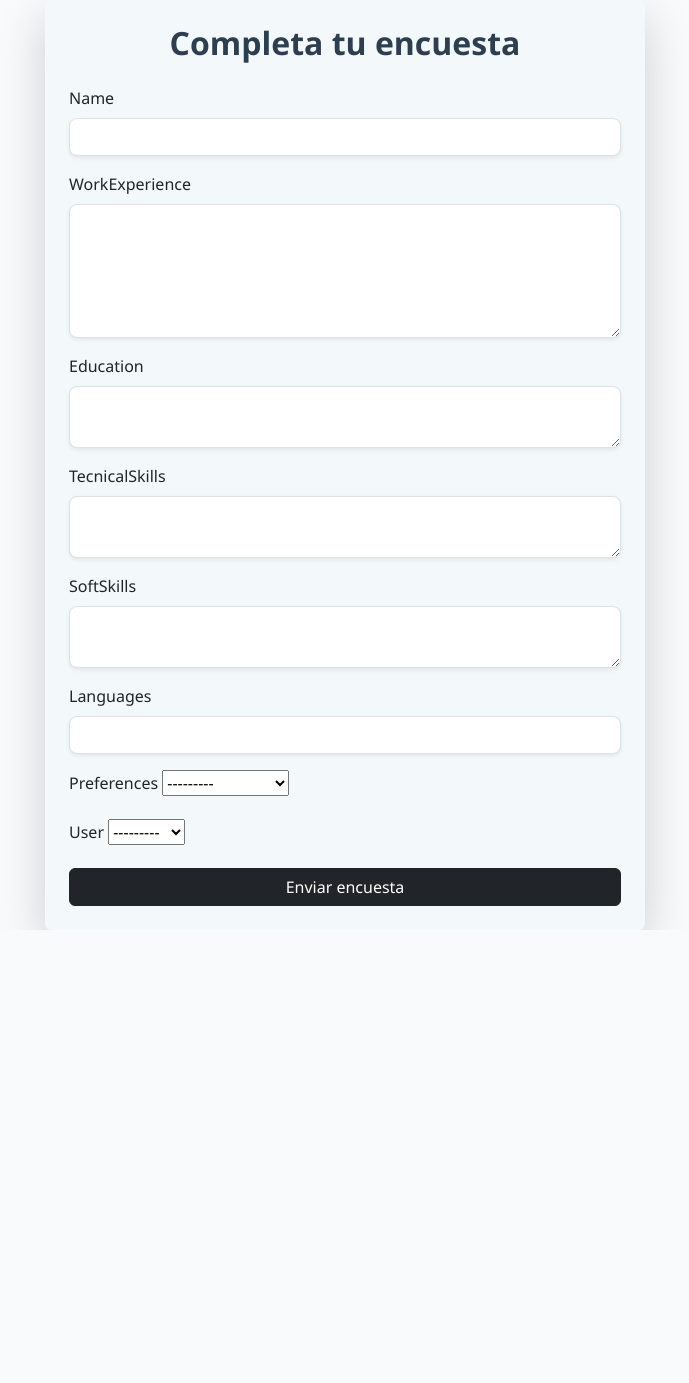
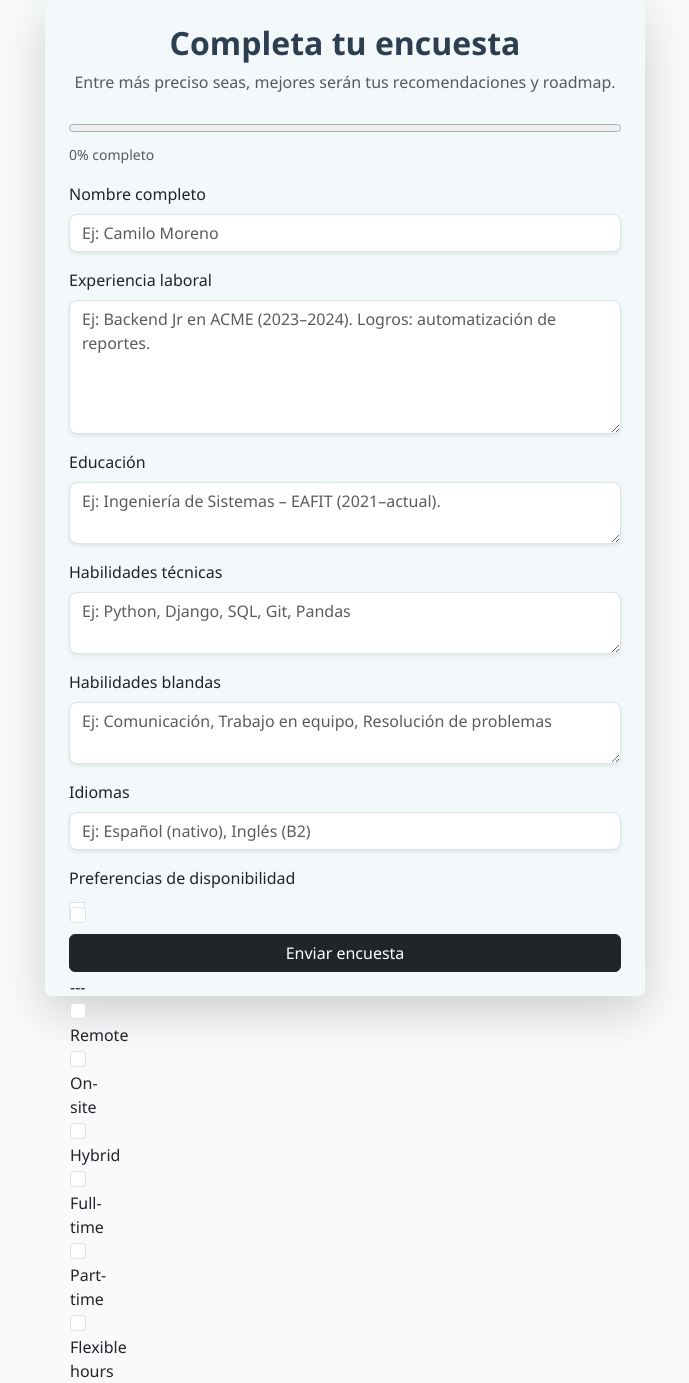
Before and after one commit to chainchair/PathWise, a Django app: page /survey/ in a window 1280 px wide. Shown: the whole page, without its empty margins (295-984 px from the left). Before the commit the page ends 930 px from the top, so only its background shows below. Run offline with Django 5.2, Linux system fonts and the light colour scheme; the visitor is signed in with stand-in values (Sample User, id 1); data comes from the database, SQL or seed files in the repository.

Commit message:
Backlog #18 and #25

```diff
--- a/initialSurvey/forms.py
+++ b/initialSurvey/forms.py
@@ -1,16 +1,121 @@
 from django import forms
 from .models import Survey
-#make a form based on the Survey model
+import re
 
 class SurveyForm(forms.ModelForm):
     class Meta:
         model = Survey
-        fields = "__all__"
+        # Excluimos el campo relacional para que no aparezca el selector de cuenta/usuario
+        exclude = ["user"]
+        labels = {
+            "Name": "Nombre completo",
+            "WorkExperience": "Experiencia laboral",
+            "Education": "Educación",
+            "TecnicalSkills": "Habilidades técnicas",
+            "SoftSkills": "Habilidades blandas",
+            "Languages": "Idiomas",
+            "Preferences": "Preferencias de disponibilidad",
+        }
+        help_texts = {
+            "Name": "Escribe nombre y apellido. Usado para personalizar tu roadmap.",
+            "WorkExperience": "Describe tus cargos, responsabilidades y logros (máx. 500 caracteres).",
+            "Education": "Títulos, instituciones y fechas relevantes (máx. 500 caracteres).",
+            "TecnicalSkills": "Entre 3 y 15 habilidades técnicas separadas por coma. Ej: Python, Django, SQL.",
+            "SoftSkills": "Entre 3 y 15 habilidades blandas separadas por coma. Ej: Comunicación, Liderazgo.",
+            "Languages": "Idiomas y nivel. Ej: Español (nativo), Inglés (B2).",
+            "Preferences": "Selecciona todas las opciones que apliquen (remoto, on-site, horario flexible, etc.).",
+        }
         widgets = {
-            "Name": forms.TextInput(attrs={"class": "form-control rounded-3 shadow-sm"}),
-            "WorkExperience": forms.Textarea(attrs={"class": "form-control rounded-3 shadow-sm", "rows": 5}),
-            "Education": forms.Textarea(attrs={"class": "form-control rounded-3 shadow-sm", "rows": 2}),
-            "TecnicalSkills": forms.Textarea(attrs={"class": "form-control rounded-3 shadow-sm", "rows": 2}),
-            "SoftSkills": forms.Textarea(attrs={"class": "form-control rounded-3 shadow-sm", "rows": 2}),
-            "Languages": forms.TextInput(attrs={"class": "form-control rounded-3 shadow-sm"}),
+            "Name": forms.TextInput(attrs={
+                "class": "form-control rounded-3 shadow-sm",
+                "placeholder": "Ej: Camilo Moreno",
+                "maxlength": "100",
+                "required": "required"
+            }),
+            "WorkExperience": forms.Textarea(attrs={
+                "class": "form-control rounded-3 shadow-sm",
+                "rows": 5,
+                "placeholder": "Ej: Backend Jr en ACME (2023–2024). Logros: automatización de reportes.",
+                "maxlength": "500",
+                "required": "required"
+            }),
+            "Education": forms.Textarea(attrs={
+                "class": "form-control rounded-3 shadow-sm",
+                "rows": 2,
+                "placeholder": "Ej: Ingeniería de Sistemas – EAFIT (2021–actual).",
+                "maxlength": "500",
+                "required": "required"
+            }),
+            "TecnicalSkills": forms.Textarea(attrs={
+                "class": "form-control rounded-3 shadow-sm",
+                "rows": 2,
+                "placeholder": "Ej: Python, Django, SQL, Git, Pandas",
+                "maxlength": "500",
+                "required": "required"
+            }),
+            "SoftSkills": forms.Textarea(attrs={
+                "class": "form-control rounded-3 shadow-sm",
+                "rows": 2,
+                "placeholder": "Ej: Comunicación, Trabajo en equipo, Resolución de problemas",
+                "maxlength": "500",
+                "required": "required"
+            }),
+            "Languages": forms.TextInput(attrs={
+                "class": "form-control rounded-3 shadow-sm",
+                "placeholder": "Ej: Español (nativo), Inglés (B2)",
+                "maxlength": "500",
+                "required": "required"
+            }),
+            "Preferences": forms.CheckboxSelectMultiple(attrs={
+                "class": "form-check-input"
+            }),
         }
+
+    # ===== Validaciones y normalizaciones =====
+    def clean_Name(self):
+        name = (self.cleaned_data.get("Name") or "").strip()
+        # Colapsar espacios y capitalizar palabras
+        name = re.sub(r"\s+", " ", name).title()
+        if len(name.split()) < 2:
+            raise forms.ValidationError("Escribe nombre y apellido.")
+        return name
+
+    def _normalize_list(self, raw, min_items=3, max_items=15):
+        items = [s.strip() for s in re.split(r"[;,]", raw) if s.strip()]
+        # Eliminar duplicados (case-insensitive)
+        seen = set()
+        dedup = []
+        for s in items:
+            k = s.lower()
+            if k not in seen:
+                seen.add(k)
+                dedup.append(s)
+        if not (min_items <= len(dedup) <= max_items):
+            raise forms.ValidationError(f"Incluye entre {min_items} y {max_items} elementos separados por coma.")
+        return ", ".join(dedup)
+
+    def clean_TecnicalSkills(self):
+        raw = (self.cleaned_data.get("TecnicalSkills") or "").strip()
+        return self._normalize_list(raw, 3, 15)
+
+    def clean_SoftSkills(self):
+        raw = (self.cleaned_data.get("SoftSkills") or "").strip()
+        return self._normalize_list(raw, 3, 15)
+
+    def clean_WorkExperience(self):
+        txt = (self.cleaned_data.get("WorkExperience") or "").strip()
+        if len(txt) > 500:
+            raise forms.ValidationError("Máximo 500 caracteres.")
+        return txt
+
+    def clean_Education(self):
+        txt = (self.cleaned_data.get("Education") or "").strip()
+        if len(txt) > 500:
+            raise forms.ValidationError("Máximo 500 caracteres.")
+        return txt
+
+    def clean_Languages(self):
+        txt = (self.cleaned_data.get("Languages") or "").strip()
+        if not txt:
+            raise forms.ValidationError("Indica al menos un idioma y nivel.")
+        return txt
--- a/initialSurvey/templates/survey/surveyForm.html
+++ b/initialSurvey/templates/survey/surveyForm.html
@@ -1,11 +1,34 @@
 {% extends "base.html" %}
 
-{% block title %} Survey Form {% endblock %}
+{% block title %} Survey Form <script>
+(function(){
+  function progress(){
+    const fields = Array.from(document.querySelectorAll("form input, form textarea, form select"))
+      .filter(el => el.name && !["csrfmiddlewaretoken"].includes(el.name));
+    const required = fields.filter(el => el.hasAttribute("required"));
+    const filled = required.filter(el => (el.type==="checkbox"||el.type==="radio") ? el.checked : String(el.value||"").trim().length>0).length;
+    const total = required.length || 1;
+    const pct = Math.round((filled/total)*100);
+    const bar = document.getElementById("surveyProgress");
+    const hint = document.getElementById("progressHint");
+    if(bar) bar.value = pct; if(hint) hint.textContent = pct + "% completo";
+  }
+  document.addEventListener("input", progress, true);
+  document.addEventListener("change", progress, true);
+  progress();
+})();
+</script>
+{% endblock %}
 
 {% block content %}
 <div class="container d-flex justify-content-center align-items-center" style="min-height: 90vh;">
     <div class="card shadow-lg p-4" style="max-width: 600px; width: 100%; background-color: #f3f8fa;">
-        <h2 class="text-center mb-4">Completa tu encuesta</h2>
+        <h2 class="text-center mb-2">Completa tu encuesta</h2>
+<p class="text-muted text-center mb-4">Entre más preciso seas, mejores serán tus recomendaciones y roadmap.</p>
+<div class="mb-3">
+  <progress id="surveyProgress" value="0" max="100" style="width:100%"></progress>
+  <small id="progressHint" class="text-muted">0% completo</small>
+</div>
 
         <form method="post">
             {% csrf_token %}
@@ -27,4 +50,22 @@
         </form>
     </div>
 </div>
+<script>
+(function(){
+  function progress(){
+    const fields = Array.from(document.querySelectorAll("form input, form textarea, form select"))
+      .filter(el => el.name && !["csrfmiddlewaretoken"].includes(el.name));
+    const required = fields.filter(el => el.hasAttribute("required"));
+    const filled = required.filter(el => (el.type==="checkbox"||el.type==="radio") ? el.checked : String(el.value||"").trim().length>0).length;
+    const total = required.length || 1;
+    const pct = Math.round((filled/total)*100);
+    const bar = document.getElementById("surveyProgress");
+    const hint = document.getElementById("progressHint");
+    if(bar) bar.value = pct; if(hint) hint.textContent = pct + "% completo";
+  }
+  document.addEventListener("input", progress, true);
+  document.addEventListener("change", progress, true);
+  progress();
+})();
+</script>
 {% endblock %}
```
